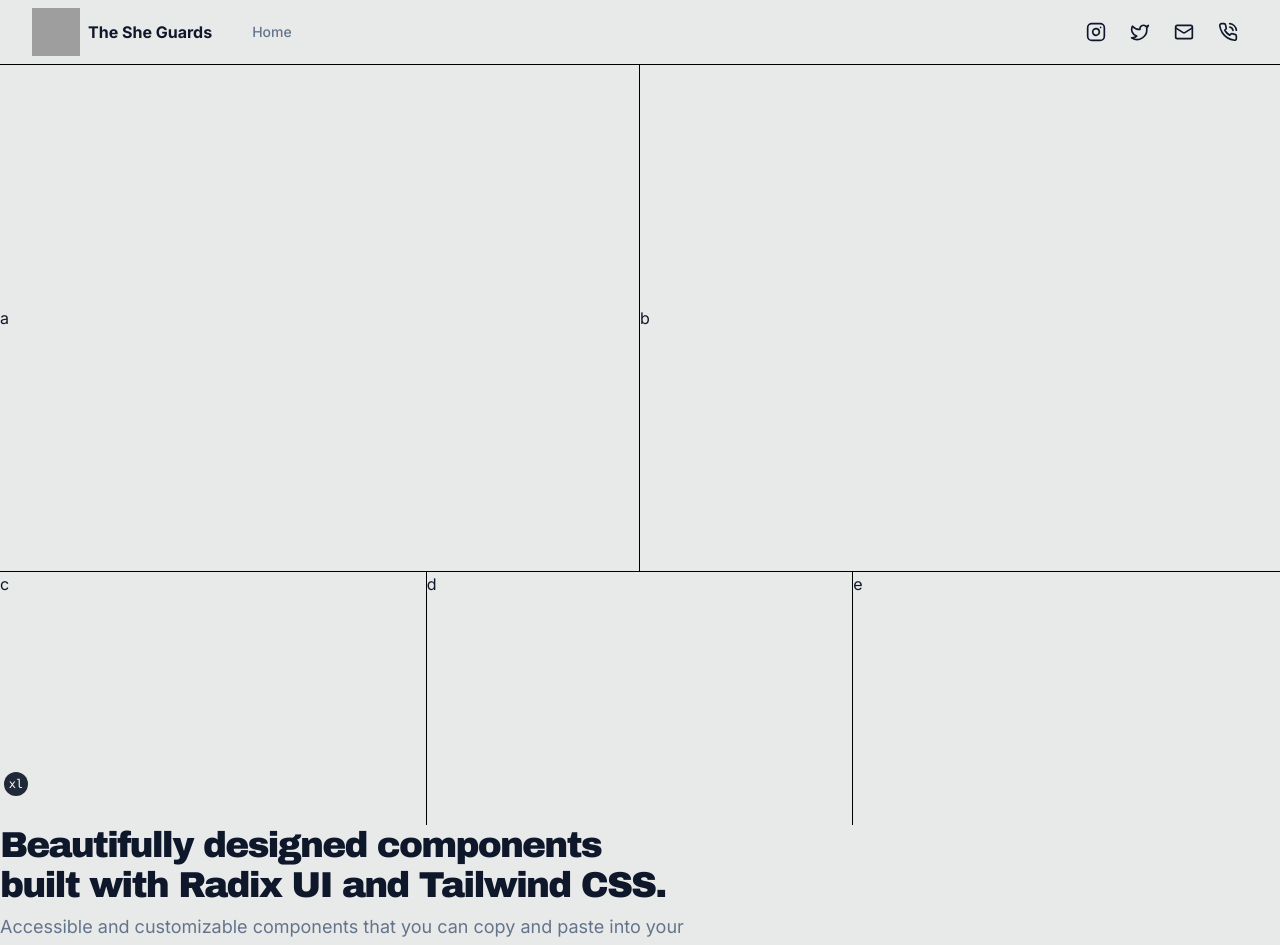
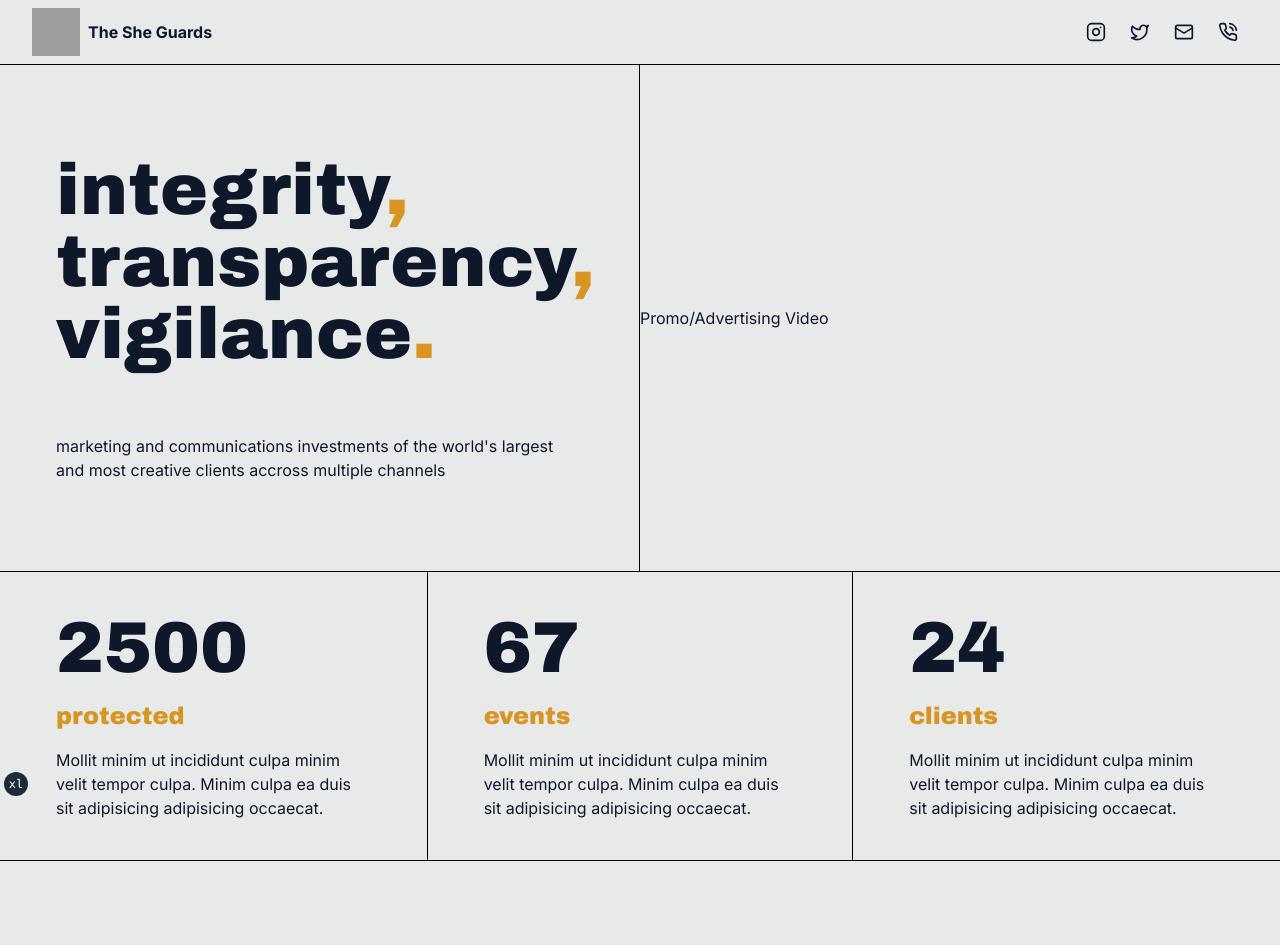
Before and after one commit to iampapagray/thesheguards, a Next.js app: page / in a window 1280 px wide. Shown: the top 945 px of the page. After the commit the page ends 861 px from the top, so only its background shows below. Built offline with nearby package versions, Linux system fonts and the light colour scheme; grey boxes are pictures that could not be loaded.

Commit message:
Hero section Basic structure

```diff
--- a/app/page.tsx
+++ b/app/page.tsx
@@ -5,24 +5,24 @@ import { siteConfig } from "@/config/site"
 import { buttonVariants } from "@/components/ui/button"
 import { cn } from "@/lib/utils"
 import { SiteHero } from "@/components/site-hero"
+import { SiteServices } from "@/components/site-services"
 
 export default function IndexPage() {
   return (
     <main className="grid items-center 2xl:container">
       <SiteHero />
-      <div className="flex max-w-[980px] flex-col items-start gap-2">
+      {/* <SiteServices /> */}
+      {/* <div className="flex max-w-[980px] flex-col items-start gap-2">
         <h1 className={cn(
           "text-3xl font-extrabold leading-tight tracking-tighter md:text-4xl",
           archivo.className
         )}>
           Beautifully designed components <br className="hidden sm:inline" />
-          built with Radix UI and Tailwind CSS.
         </h1>
         <p className="max-w-[700px] text-lg text-muted-foreground">
-          Accessible and customizable components that you can copy and paste
-          into your apps. Free. Open Source. And Next.js 13 Ready.
+          Accessible and customizable components. Open Source. And Next.js 13 Ready.
         </p>
-      </div>
+      </div> */}
     </main>
   )
 }
--- a/components/main-nav.tsx
+++ b/components/main-nav.tsx
@@ -15,7 +15,7 @@ export function MainNav({ items }: MainNavProps) {
     <div className="flex gap-6 md:gap-10">
       <Link href="/" className="flex items-center space-x-2">
         <Icons.logo className="h-6 w-6" />
-        <span className="inline-block font-bold">{siteConfig.name}</span>
+        <span className=" font-bold hidden md:inline-block">{siteConfig.name}</span>
       </Link>
       {items?.length ? (
         <nav className="flex gap-6">
--- a/components/site-hero.tsx
+++ b/components/site-hero.tsx
@@ -1,18 +1,49 @@
+import { archivo } from "@/lib/fonts";
+import { cn } from "@/lib/utils";
+import { SiteValue } from "./site-value";
+
 export function SiteHero(){
   return (
     <section className="flex h-[95vh] flex-col">
-      <div className="flex h-2/3 border-b">
-        <div className="flex flex-col w-1/2 items-start justify-center border-r">
-          a
+      <div className="flex h-2/3 flex-col border-b lg:flex-row">
+        <div className="flex h-1/2 w-full flex-col items-start justify-center gap-4 border-b px-8 lg:h-full lg:w-1/2 lg:gap-16 lg:border-b-0 lg:border-r lg:px-14">
+          <h1 className={cn(
+            "text-4xl lg:text-7xl",
+            archivo.className
+          )}>
+            integrity<span className="text-primary">,</span><br/>
+            transparency<span className="text-primary">,</span><br/>
+            vigilance<span className="text-primary">.</span>
+          </h1>
+          <p className="">
+            marketing and communications investments of the world&apos;s largest and most creative clients accross multiple channels
+          </p>
         </div>
-        <div className="flex flex-col w-1/2 items-start justify-center">
-          b
+        <div className="flex h-1/2 w-full flex-col items-start justify-center lg:h-full lg:w-1/2">
+          Promo/Advertising Video
         </div>
       </div>
-      <div className="flex h-1/3 w-full">
-        <div className="flex w-1/3 flex-col items-start jusitfy-center border-r">c</div>
-        <div className="flex w-1/3  flex-col items-start jusitfy-center border-r">d</div>
-        <div className="flex w-1/3  flex-col items-start jusitfy-center">e</div>
+      <div className="grid h-1/3 w-full grid-cols-1 lg:grid-cols-3">
+        <div className="border-b p-4 px-8 lg:px-14 lg:py-10">
+          <SiteValue
+            head={2500}
+            title={'protected'}
+            desc="Mollit minim ut incididunt culpa minim velit tempor culpa. Minim culpa ea duis sit adipisicing adipisicing occaecat."
+          />
+        </div>
+        <div className="border-b p-4 px-8 lg:border-x lg:border-t-0 lg:px-14 lg:py-10">
+          <SiteValue
+            head={67}
+            title={'events'}
+            desc="Mollit minim ut incididunt culpa minim velit tempor culpa. Minim culpa ea duis sit adipisicing adipisicing occaecat."
+          />
+        </div>
+        <div className="border-b p-4 px-8 lg:px-14 lg:py-10">
+          <SiteValue
+            head={24}
+            title={'clients'}
+            desc="Mollit minim ut incididunt culpa minim velit tempor culpa. Minim culpa ea duis sit adipisicing adipisicing occaecat."
+          /></div>
       </div>
     </section>
   )
--- /dev/null
+++ b/components/site-services.tsx
@@ -0,0 +1,30 @@
+import { archivo } from "@/lib/fonts"
+import { cn } from "@/lib/utils"
+
+export function SiteServices() {
+  return (
+    <section className="flex flex-col w-full">
+      <div className="flex w-full items-end justify-between border-y pb-8 pt-20">
+        <h2
+          className={cn("flex text-7xl", archivo.className)}
+        >
+          our <br /> services
+        </h2>
+
+        <div className="fle max-w-lg">
+          <p className=" ">
+            The SheGuards are a top-notch protection agency. The SheGuards are a top-notch protection agency.
+          </p>
+        </div>
+      </div>
+
+      <div className="grid grid-col-2">
+        <div className="flex">meeting security</div>
+        <div className="flex">escort services</div>
+        <div className="flex">wedding security</div>
+        <div className="flex">party security</div>
+        <div className="col-span-2 ">all events</div>
+      </div>
+    </section>
+  )
+}
--- /dev/null
+++ b/components/site-value.tsx
@@ -0,0 +1,28 @@
+import { archivo } from "@/lib/fonts"
+import { cn } from "@/lib/utils"
+
+interface Props {
+  head: number
+  title: String
+  desc: String
+}
+
+export function SiteValue({head, title, desc}: Props) {
+  return (
+    <div className="flex flex-col">
+      <h3 className={cn(
+        "text-2xl md:text-5xl lg:text-7xl",
+        archivo.className
+      )}>
+        {head}
+      </h3>
+      <h5 className={cn(
+        "text-lg text-primary md:text-xl lg:text-2xl my-1 md:my-4",
+        archivo.className
+      )}>
+        {title}
+      </h5>
+      <p>{desc}</p>
+    </div>
+  )
+}
--- a/config/site.ts
+++ b/config/site.ts
@@ -5,10 +5,10 @@ export const siteConfig = {
   description:
     "Beautifully designed components built with Radix UI and Tailwind CSS.",
   mainNav: [
-    {
-      title: "Home",
-      href: "/",
-    },
+    // {
+    //   title: "Home",
+    //   href: "/",
+    // },
   ],
   links: {
     twitter: "https://twitter.com/thesheguards",
--- a/styles/globals.css
+++ b/styles/globals.css
@@ -21,7 +21,8 @@
     --card: 0 0% 100%;
     --card-foreground: 222.2 47.4% 11.2%;
 
-    --primary: 222.2 47.4% 11.2%;
+    /* --primary: 222.2 47.4% 11.2%; */
+    --primary: 38 73% 49%;
     --primary-foreground: 210 40% 98%;
 
     --secondary: 210 40% 96.1%;
```
